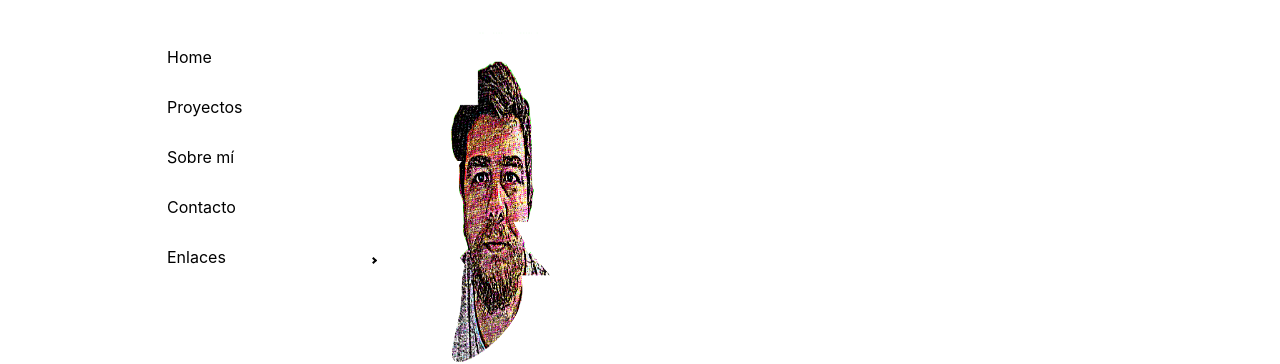
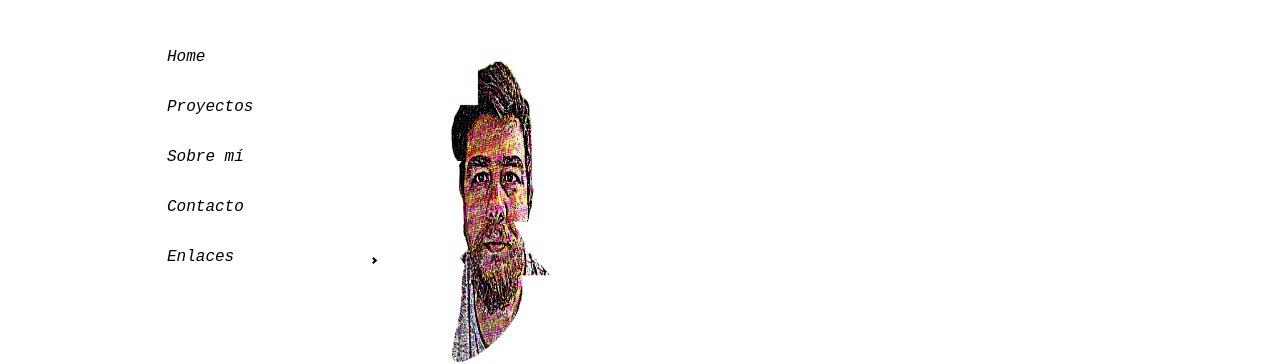
Before and after one commit to Gracciangel/portfolio, a React (Vite) app: page /about in a window 1280 px wide. Shown: the top 364 px of the page. Built offline with nearby package versions, Linux system fonts and the light colour scheme.

Commit message:
cambios en fuente de menu

```diff
--- a/src/styles/menu.css
+++ b/src/styles/menu.css
@@ -6,20 +6,25 @@
 }
 .ps-menu-label{
     color: rgb(127, 122, 122);
+    font-style: italic;
+    font-family: monospace
 }
 #menu{
     width: 45px;
     height: 30px;
     transition: .5s;
+
     &:hover{
         cursor: pointer;
     }
+
 }
 .submenu{
     display: flex;
     flex-direction: column;
     .submenu-menu{
         display: flex;
+
     img{
         width: 45px;
         filter: grayscale(70);
```
